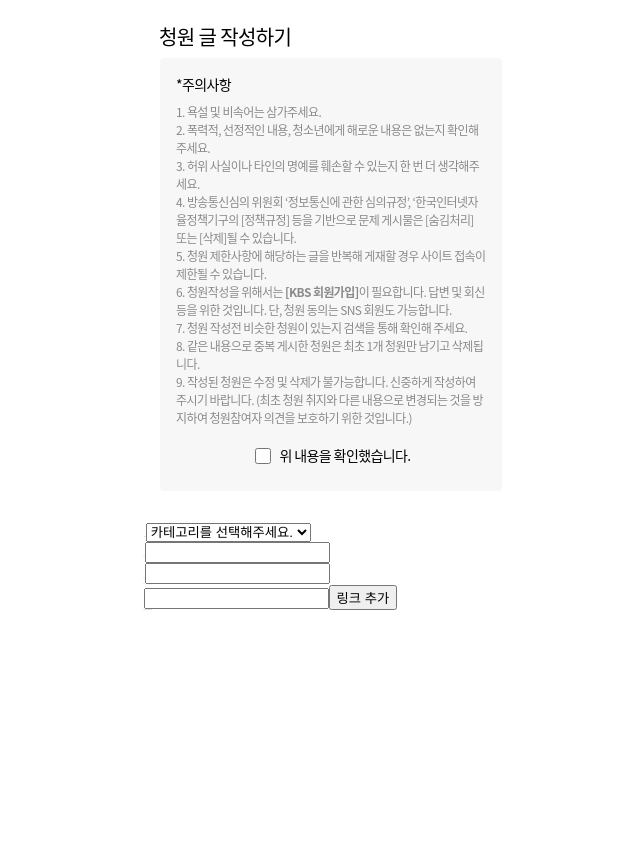
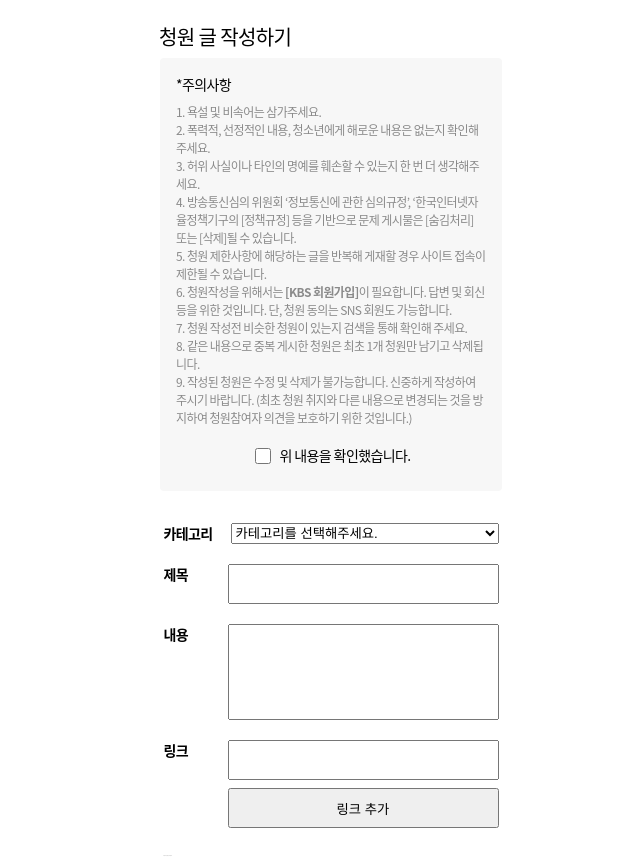
Before and after one commit to CDS-Seminar-Team3/CDS3-Client, a React (Vite) app: page /createPetition in a window 1280 px wide. Shown: the top 866 px of the page, without its empty margins (309-949 px from the left). Before the commit the page ends 800 px from the top, so only its background shows below. Built offline with nearby package versions, Linux system fonts and the light colour scheme.

Commit message:
feat: InputForm 컴포넌트 html

```diff
--- a/src/components/createPetition/InputForm.jsx
+++ b/src/components/createPetition/InputForm.jsx
@@ -1,10 +1,12 @@
 import React from 'react';
+import { styled } from 'styled-components';
+import theme from '../../styles/theme';
 
 const InputForm = () => {
   return (
-    <div>
+    <St.InputFormWrapper>
       <div>
-        카테고리
+        <h3>카테고리</h3>
         <select>
           <option>카테고리를 선택해주세요.</option>
           <option>편성</option>
@@ -20,21 +22,75 @@ const InputForm = () => {
         </select>
       </div>
       <div>
-        제목 <input />
+        <h3>제목</h3>
+        <input />
       </div>
       <div>
-        내용 <input />
+        <h3>내용</h3>
+        <input className="contentInput" />
       </div>
       <div>
-        링크
-        <div>
+        <h3>링크</h3>
+        <div className="buttonWrapper">
           <input />
           <button>링크 추가</button>
         </div>
       </div>
-      <div>표시된 항목은 필수 입력사항입니다.</div>
-    </div>
+      <div className="InfoRequiredFields">표시된 항목은 필수 입력사항입니다.</div>
+    </St.InputFormWrapper>
   );
 };
 
 export default InputForm;
+
+const St = {
+  InputFormWrapper: styled.div`
+    margin: 0 2rem;
+
+    & > div {
+      display: flex;
+      justify-content: space-between;
+
+      margin-bottom: 2rem;
+
+      & > h3 {
+        ${theme.fonts.body1_bold}
+      }
+
+      & > select {
+        width: 26.8rem;
+      }
+
+      & > .contentInput {
+        height: 9.6rem;
+      }
+
+      & > input {
+        width: 27.1rem;
+        height: 4rem;
+      }
+
+      & > .buttonWrapper {
+        display: flex;
+        flex-wrap: wrap;
+
+        width: 27.1rem;
+
+        & > input {
+          width: 27.1rem;
+          height: 4rem;
+          margin-bottom: 0.8rem;
+        }
+
+        & > button {
+          width: 27.1rem;
+          height: 4rem;
+        }
+      }
+    }
+
+    & > .InfoRequiredFields {
+        padding-top: 0.8rem;
+      }
+  `,
+};
```
